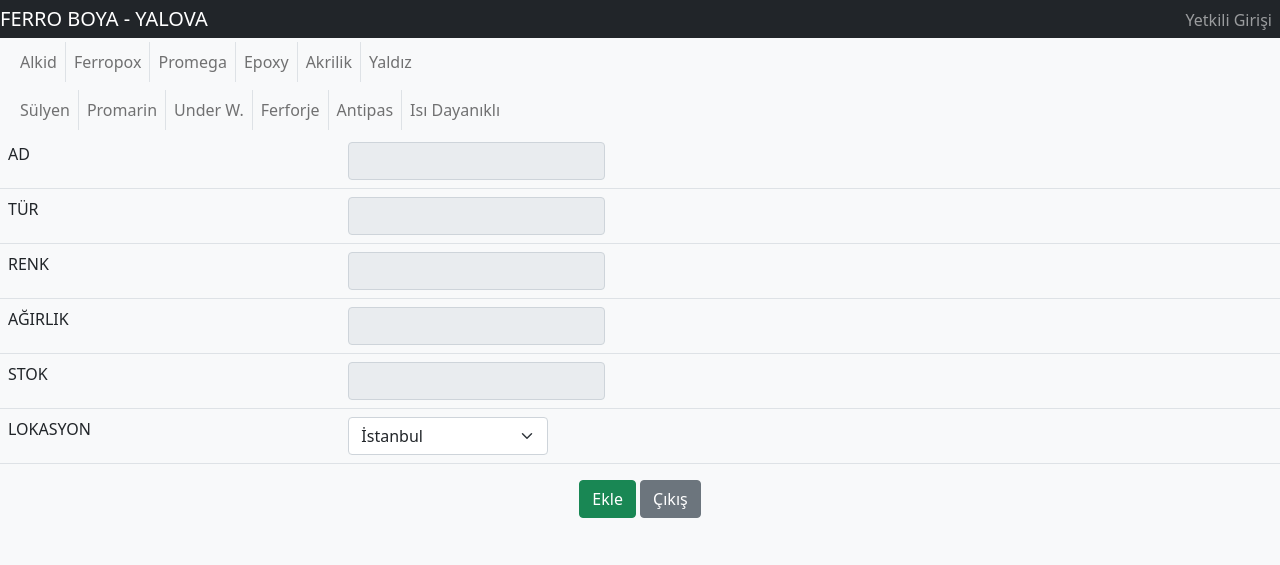
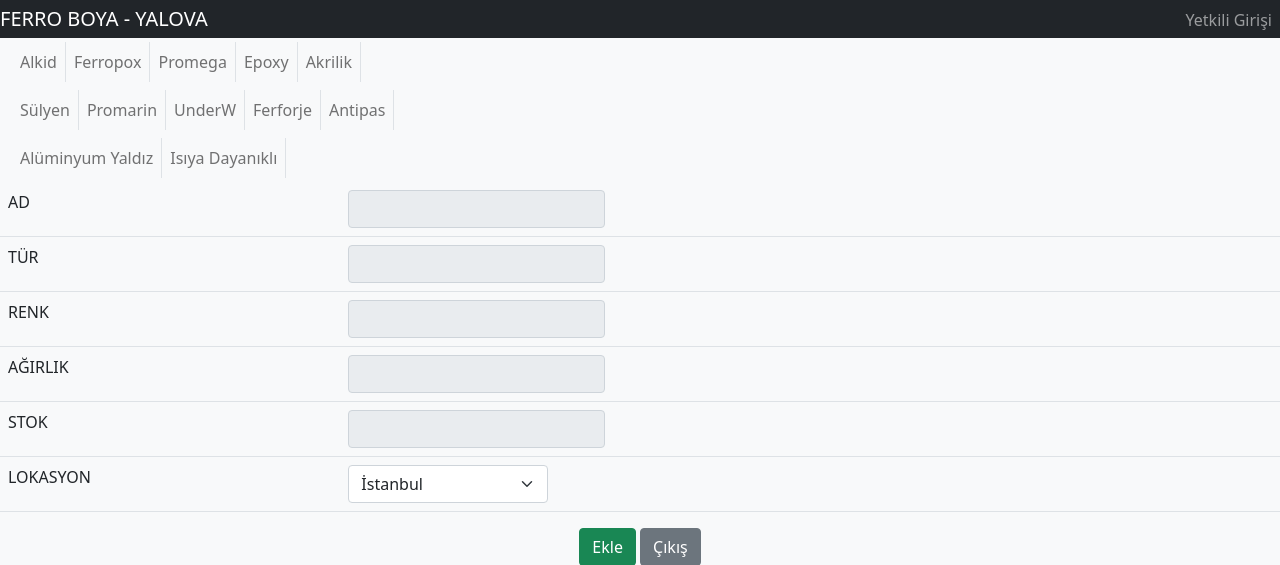
Before and after one commit to rzsaglam/project-env, a Django app: page /boya-ekle in a window 1280 px wide. Shown: the top 565 px of the page. Run offline with Django 3.2, Linux system fonts and the light colour scheme.

Commit message:
Paint Insert

```diff
--- a/projectenv/templates/layouts/layout-yalova.html
+++ b/projectenv/templates/layouts/layout-yalova.html
@@ -56,9 +56,6 @@
           <li class="nav-item">
             <a class="nav-link border-end" href="">Akrilik</a>
           </li>
-          <li class="nav-item">
-            <a class="nav-link" href="">Yaldız</a>
-          </li>
         </ul>
     </div>
   </nav>
@@ -72,7 +69,7 @@
             <a class="nav-link border-end" href="">Promarin</a>
           </li>
           <li class="nav-item">
-            <a class="nav-link border-end" href="">Under W.</a>
+            <a class="nav-link border-end" href="">UnderW</a>
           </li>
           <li class="nav-item">
             <a class="nav-link border-end" href="">Ferforje</a>
@@ -80,9 +77,19 @@
           <li class="nav-item">
             <a class="nav-link border-end" href="">Antipas</a>
           </li>
+        </ul>
+    </div>
+  </nav>
+  <nav class="navbar navbar-expand navbar-light bg-light py-1">
+    <div class="container-fluid">
+        <ul class="navbar-nav">
           <li class="nav-item">
-            <a class="nav-link" href="">Isı Dayanıklı</a>
+            <a class="nav-link border-end" href="">Alüminyum Yaldız</a>
           </li>
+          <li class="nav-item">
+            <a class="nav-link border-end" href="">Isıya Dayanıklı</a>
+          </li>
+
         </ul>
     </div>
   </nav>
```
